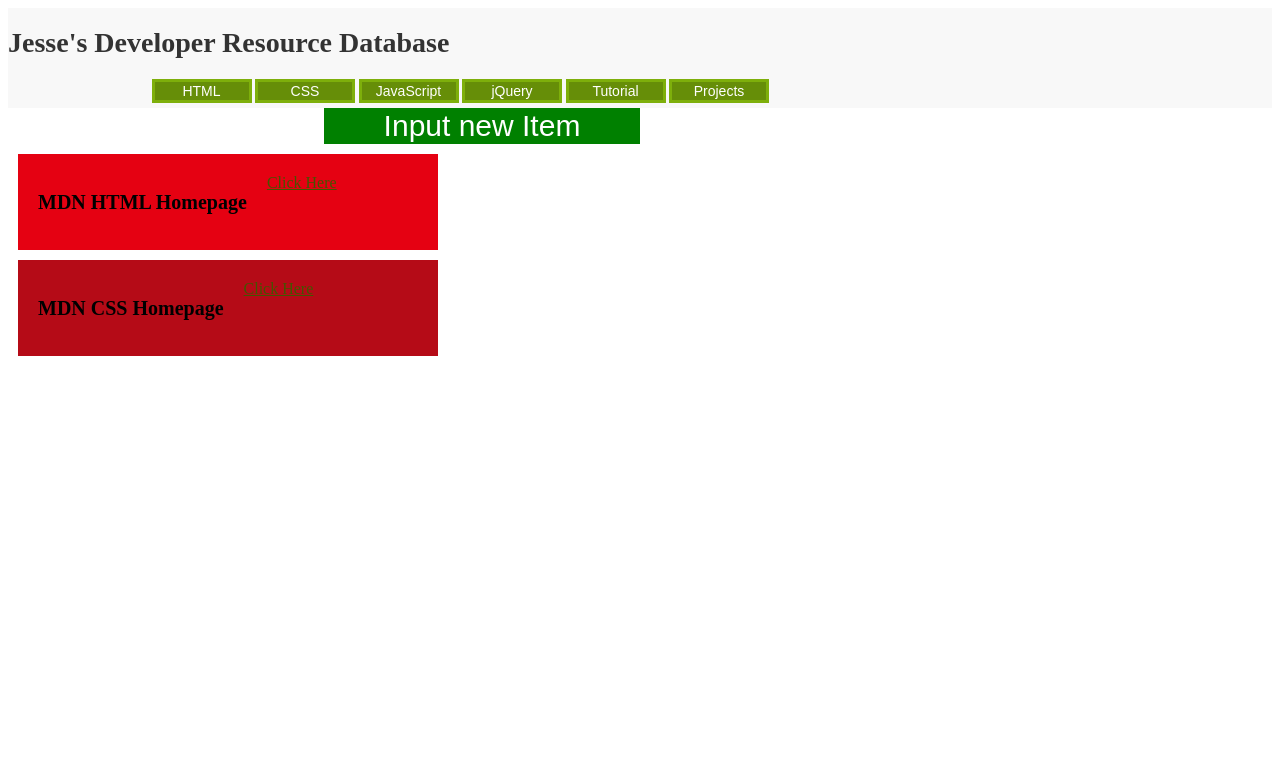
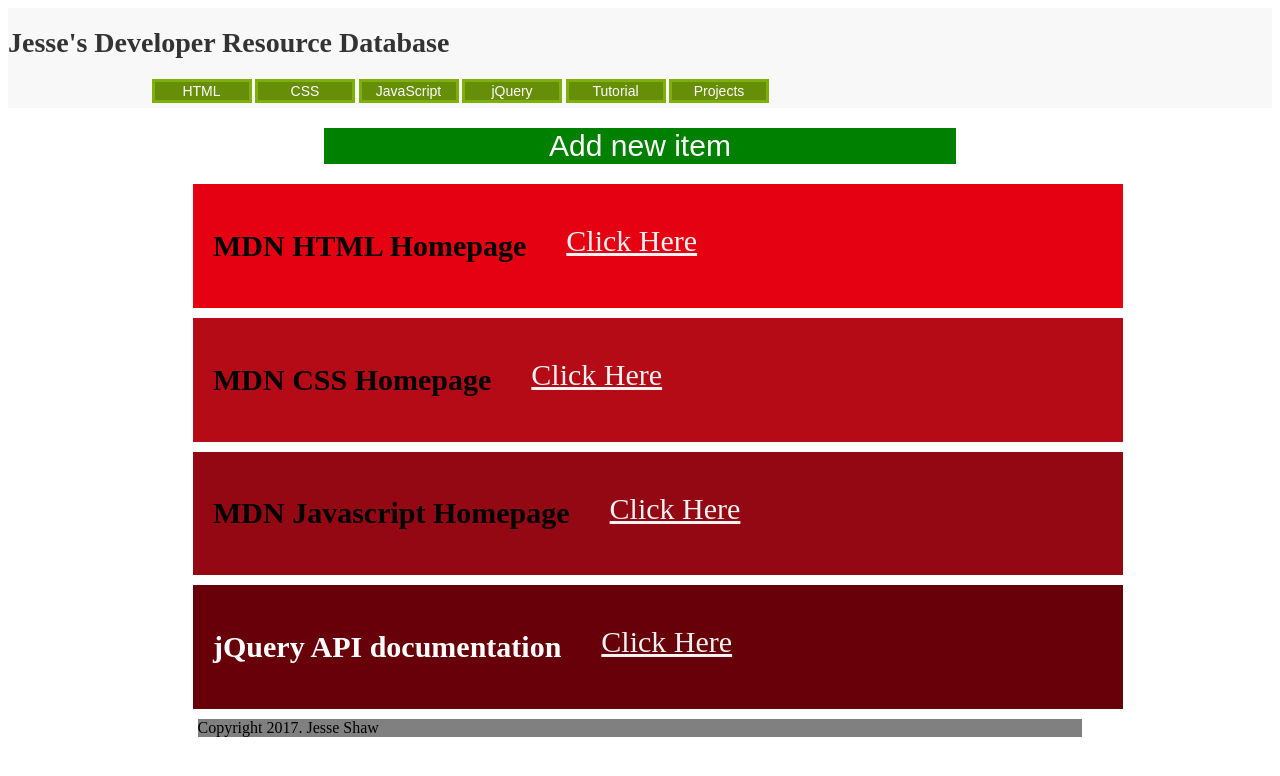
Before and after one commit to JesseShawCodes/CSSGridProject, a plain HTML site: page index.html in a window 1280 px wide. Shown: the top 776 px of the page. Drawn offline with nearby package versions, Linux system fonts and the light colour scheme.

Commit message:
Updated input form. Animated a drop down situation

```diff
--- a/app.js
+++ b/app.js
@@ -8,11 +8,22 @@ const resources = [{
                      descriptionVal: "MDN CSS Homepage",
                      linkVal: "https://developer.mozilla.org/en-US/docs/Learn/CSS/Introduction_to_CSS",
                      dropdownVal: "css"
-                 }
+                 },
+                {
+                    descriptionVal: "MDN Javascript Homepage",
+                    linkVal: "https://developer.mozilla.org/en-US/docs/Web/JavaScript",
+                    dropdownVal: "js"
+                },
+                {
+                    descriptionVal: "jQuery API documentation",
+                    linkVal: "https://api.jquery.com/",
+                    dropdownVal: "jq"
+                }
                 ]
 
+//Loop to add all default resources to database
 for (var i = 0; i < resources.length; i++) {
-    $("#grid").append(`<section class="${resources[i].dropdownVal}"><h2>${resources[i].descriptionVal}</h2><a href="${resources[i].linkVal}">Click Here</a></section>`);
+    $("#grid").append(`<section class="${resources[i].dropdownVal}"><h2>${resources[i].descriptionVal}</h2><a href="${resources[i].linkVal}" target="_blank">Click Here</a></section>`);
 }
 
 
@@ -33,7 +44,15 @@ function boxToggle(subject) {
 
 $(".inputcall").on("click", function(e) {
     e.preventDefault();
-    $(".inputform form").toggleClass("hidden");
+    // $(".inputform form").toggleClass("hidden");
+    if ($(".inputform form").attr('class') === "hidden") {
+        $(".inputform form").slideDown();
+        $(".inputform form").toggleClass("hidden");
+    }
+    else if ($(".inputform form").attr('class') !== "hidden") {
+        $(".inputform form").slideUp();
+        $(".inputform form").toggleClass("hidden");
+    }
 });
 
 //Input Form Submit
--- a/index.html
+++ b/index.html
@@ -24,7 +24,7 @@
 
       </header>
             <div class="inputdiv">
-                <button class="inputcall">Input new Item</button>
+                <button class="inputcall">Add new item</button>
             </div>
               <div class="inputform">
                     <form class="hidden">
@@ -35,7 +35,7 @@
                             <option value="html">HTML</option>
                             <option value="css">CSS</option>
                             <option value="js">Javascript</option>
-                            <option value="jquery">jQuery</option>
+                            <option value="jq">jQuery</option>
                         </select>
                         <input type="submit" Value="Submit" class="submit">
                     </form>
@@ -91,7 +91,7 @@
             </div>
         </div>
     </main>
-      <footer>Copyright 2016. Jesse Shaw</footer>
+      <footer>Copyright 2017. Jesse Shaw</footer>
     <script src="https://code.jquery.com/jquery-3.2.1.js"></script>
     <!--<script src="https://raw.githubusercontent.com/rnmp/salvattore/master/dist/salvattore.js"></script>-->
     <script src="app.js"></script>
--- a/style.css
+++ b/style.css
@@ -49,6 +49,7 @@ header button {
     background-color: rgb(1, 146, 130);
     border: none;
     border: 5px rgb(7, 116, 104) solid;
+    text-decoration: line-through;
 }
 
 /*Input Form Button*/
@@ -57,16 +58,18 @@ header button {
     align-items: center;
     width: 50%;
     margin: auto;
+    margin-top: 20px;
 }
 
 .inputdiv button {
-    width: 50%;
+    width: 100%;
     margin: auto;
     align-content: center;
     border: none;
     background-color: green;
     color: white;
     font-size: 30px;
+    margin-bottom: 20px;
 
 }
 
@@ -105,18 +108,15 @@ header button {
 
 
 section {
-    width: 400px;
+    width: 70%;
     display: flex;
-    margin: 10px;
+    margin: auto;
+    margin-bottom: 10px;
     padding: 10px;
 
 }
 
 section:hover {
-    width: 400px;
-    display: flex;
-    margin: 10px;
-    padding: 10px;
     background-color: rgb(155, 220, 1);
     color: white;
 
@@ -125,12 +125,13 @@ section:hover {
 
 section > h2 {
     padding: 10px;
-    font-size: 20px;
+    font-size: 30px;
 }
 
 section > a {
-    padding: 10px;
-    color: #455500;
+    padding: 30px;
+    font-size: 30px;
+    color: #f2f2f2;
 }
 
 /*Individual boxes*/
@@ -164,7 +165,10 @@ section > a {
 
 /*Footer*/
 footer {
-    display: none;
+    position: static;
+    background-color: gray;
+    width: 70%;
+    margin: auto;
 }
 
 /*Hidden*/
```
